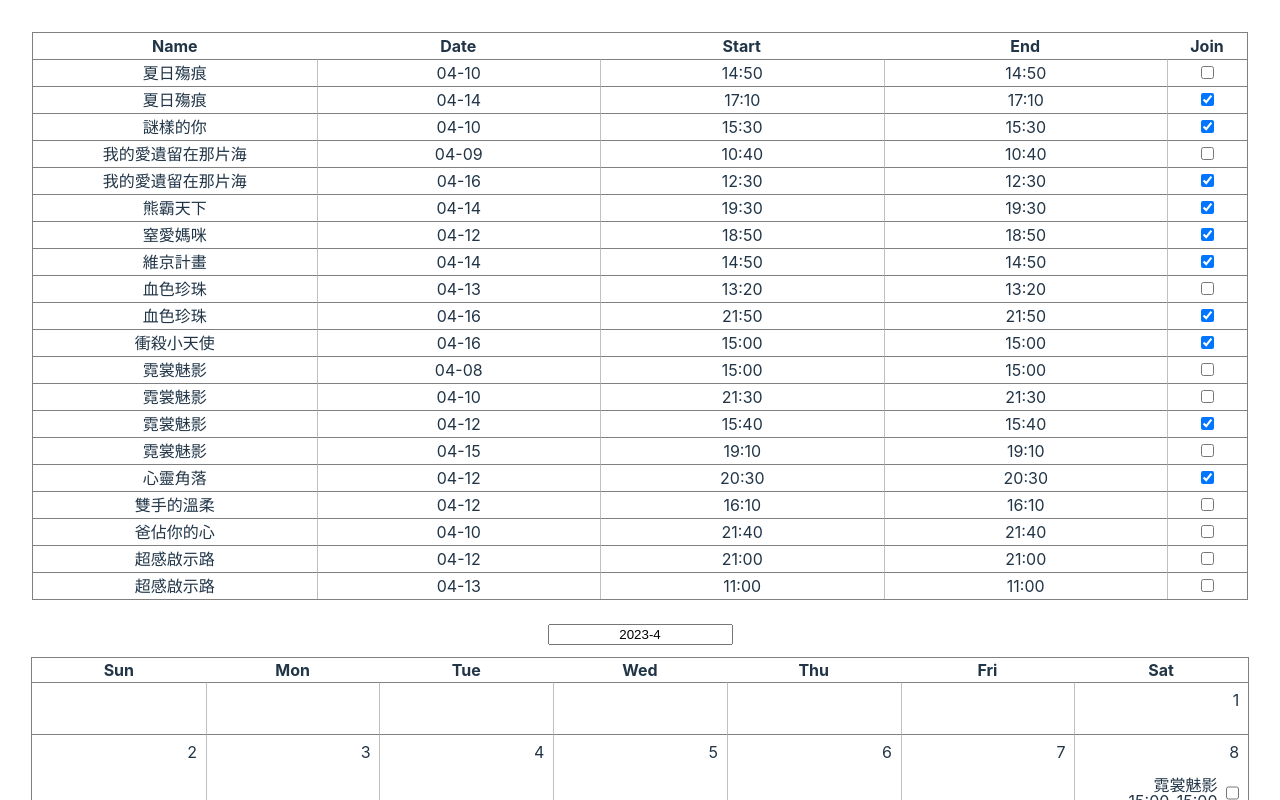
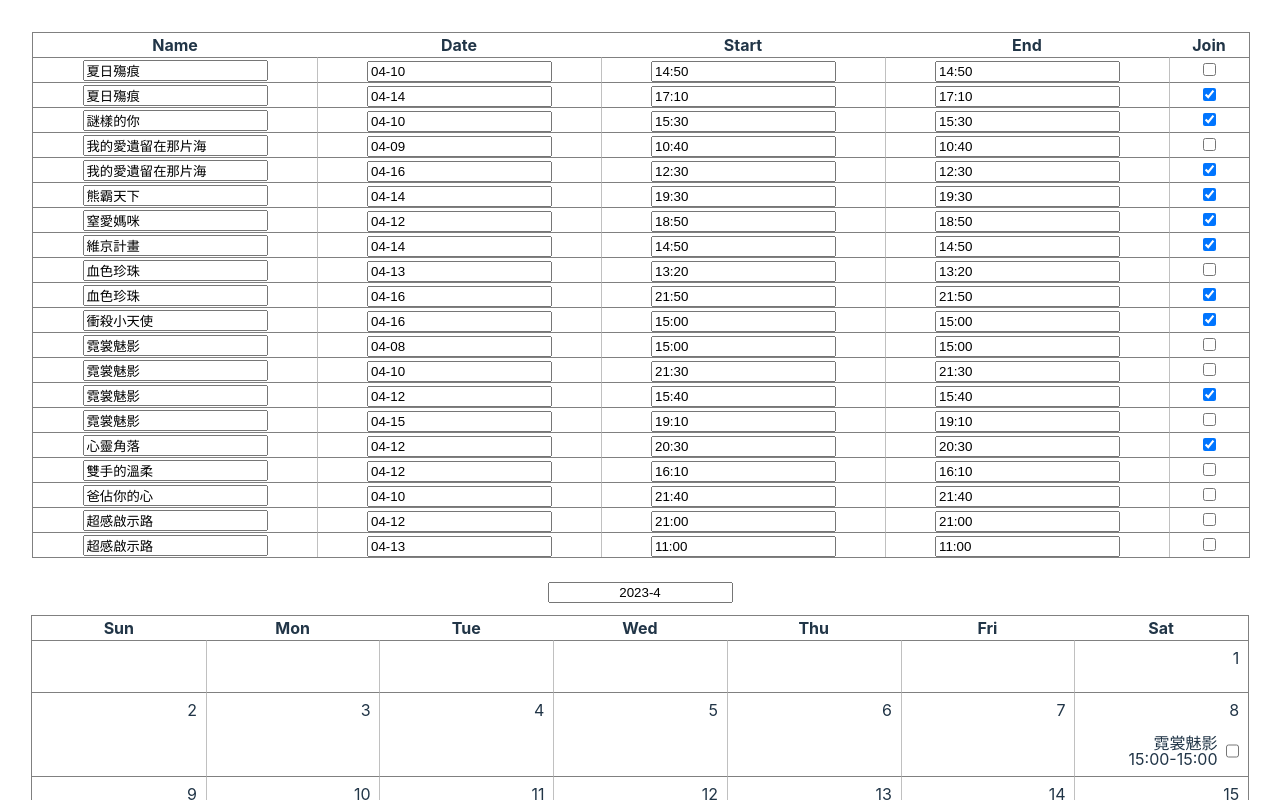
Before and after one commit to nepikn/schedule-film-fest, a React (Vite) app: page / in a window 1280 px wide. Shown: the top 800 px of the page. Built offline with nearby package versions, Linux system fonts and the light colour scheme.

Commit message:
make table ul

```diff
--- a/package.json
+++ b/package.json
@@ -15,11 +15,13 @@
     "date-fns": "^2.30.0",
     "react": "^18.2.0",
     "react-calendar": "^4.6.0",
-    "react-dom": "^18.2.0"
+    "react-dom": "^18.2.0",
+    "uuid": "^9.0.0"
   },
   "devDependencies": {
     "@types/react": "^18.2.15",
     "@types/react-dom": "^18.2.7",
+    "@types/uuid": "^9.0.2",
     "@typescript-eslint/eslint-plugin": "^6.0.0",
     "@typescript-eslint/parser": "^6.0.0",
     "@vitejs/plugin-react": "^4.0.3",
--- a/src/App.tsx
+++ b/src/App.tsx
@@ -1,4 +1,5 @@
 import { useState } from "react";
+import { v4 as uuidv4 } from "uuid";
 import "./App.css";
 import Calendar from "./Calendar";
 // import Calendar from "react-calendar";
@@ -9,8 +10,10 @@ export class FilmInfo {
   timeStart;
   timeEnd;
   join;
+  id;
 
   constructor(
+    id: string,
     name = "",
     timeStart: string | number = Date.now(),
     timeEnd: typeof timeStart = Date.now(),
@@ -20,6 +23,7 @@ export class FilmInfo {
     this.timeStart = new Date(timeStart);
     this.timeEnd = new Date(timeEnd);
     this.join = join == "true";
+    this.id = id;
   }
 }
 
@@ -45,14 +49,14 @@ function App() {
     ["爸佔你的心", "04/10/2023 21:40", "04/10/2023 21:40", "false"],
     ["超感啟示路", "04/12/2023 21:00", "04/12/2023 21:00", "false"],
     ["超感啟示路", "04/13/2023 11:00", "04/13/2023 11:00", "false"],
-  ];
+  ].map((row) => [uuidv4(), ...row]);
   const [filmInfos, setFilmInfos] = useState(
-    rowData.map((row) => new FilmInfo(...row))
+    rowData.map((row) => new FilmInfo(...(row as [string])))
   );
   const handleInput = (e: React.FormEvent<HTMLDivElement>) => {
     if (
       !(e.target instanceof HTMLElement) ||
-      e.target.closest("tr")?.dataset.index == undefined
+      e.target.closest("li[data-id]")?.dataset.index == undefined
     )
       return;
 
--- a/src/Calendar.tsx
+++ b/src/Calendar.tsx
@@ -1,4 +1,5 @@
 import { useState } from "react";
+import { v4 as uuidv4 } from "uuid";
 import {
   eachWeekOfInterval,
   eachDayOfInterval,
@@ -75,13 +76,9 @@ function Month({
   return (
     <div className="table">
       <ul className="row grid week">
-        <li>Sun</li>
-        <li>Mon</li>
-        <li>Tue</li>
-        <li>Wed</li>
-        <li>Thu</li>
-        <li>Fri</li>
-        <li>Sat</li>
+        {["Sun", "Mon", "Tue", "Wed", "Thu", "Fri", "Sat"].map((title) => (
+          <li key={uuidv4()}>{title}</li>
+        ))}
       </ul>
       <ul className="grid month">{weeks}</ul>
     </div>
--- a/src/Table.css
+++ b/src/Table.css
@@ -1,5 +1,5 @@
 .table.info {
-  & .row {
+& .grid {
     grid-template-columns: repeat(4, 1fr) 5em;
   }
 }
--- a/src/Table.tsx
+++ b/src/Table.tsx
@@ -1,43 +1,45 @@
 import { format } from "date-fns";
+import { v4 as uuidv4 } from "uuid";
 import "./Table.css";
 
 export default function Table({ rowData }: { rowData: string[][] }) {
-  const rows = rowData.map((row, i) => {
-    const [name, timeStart, timeEnd, join] = row;
+  const rows = rowData.map((row) => {
+    const [id, name, timeStart, timeEnd, join] = row;
 
     return (
-      <tr key={i} data-index={i} className="row">
-        <td className="cell" contentEditable>
-          {name}
-        </td>
-        <td className="cell" contentEditable>
-          {format(new Date(timeStart), "MM-dd")}
-        </td>
-        <td className="cell" contentEditable>
-          {format(new Date(timeStart), "HH:mm")}
-        </td>
-        <td className="cell" contentEditable>
-          {format(new Date(timeEnd), "HH:mm")}
-        </td>
-        <td className="cell">
-          <input type="checkbox" defaultChecked={join == "true"} />
-        </td>
-      </tr>
+      <li key={id} data-id={id} className="row">
+        <ul className="grid">
+          {[
+            name,
+            format(new Date(timeStart), "MM-dd"),
+            format(new Date(timeStart), "HH:mm"),
+            format(new Date(timeEnd), "HH:mm"),
+          ]
+            .map((defVal) => (
+              <li key={uuidv4()} className="cell">
+                <input type="text" defaultValue={defVal} />
+              </li>
+            ))
+            .concat(
+              <li key={uuidv4()} className="cell">
+                <input type="checkbox" defaultChecked={join == "true"} />
+              </li>
+            )}
+        </ul>
+      </li>
     );
   });
 
   return (
-    <table className="table info">
-      <thead>
-        <tr className="row">
-          <th>Name</th>
-          <th>Date</th>
-          <th>Start</th>
-          <th>End</th>
-          <th>Join</th>
-        </tr>
-      </thead>
-      <tbody>{rows}</tbody>
-    </table>
+    <ul className="table info grid">
+      <li key={uuidv4()} className="row">
+        <ul className="grid row">
+          {["Name", "Date", "Start", "End", "Join"].map((title) => (
+            <li key={uuidv4()}>{title}</li>
+          ))}
+        </ul>
+      </li>
+      {rows}
+    </ul>
   );
 }
--- a/tsconfig.json
+++ b/tsconfig.json
@@ -16,8 +16,8 @@
 
     /* Linting */
     "strict": true,
-    // "noUnusedLocals": true,
-    // "noUnusedParameters": true,
+    "noUnusedLocals": false,
+    "noUnusedParameters": false,
     "noFallthroughCasesInSwitch": true
   },
   "include": ["src"],
```
Also changed, not shown: 1 other file (tests, documents, lock files or other folders).
